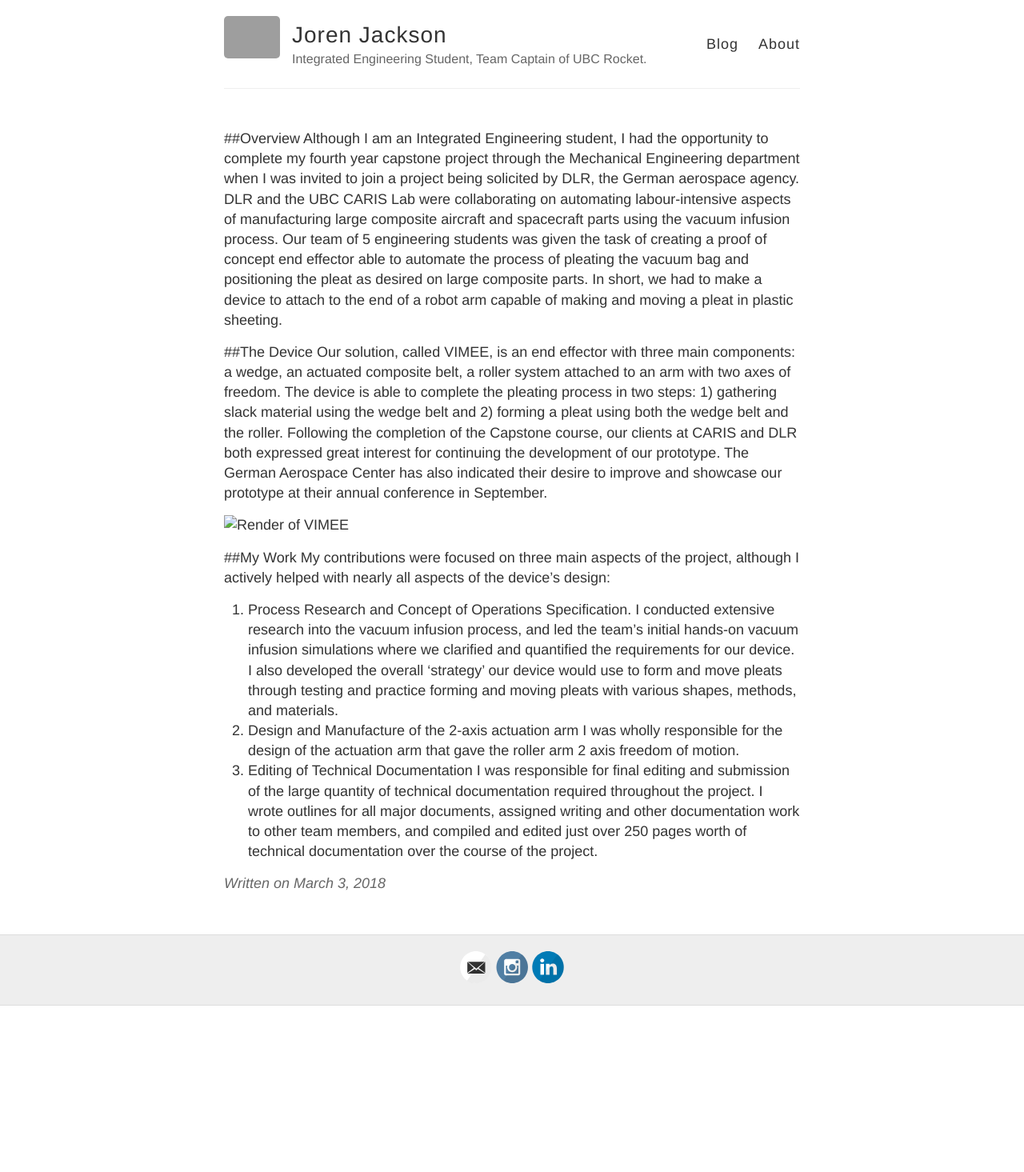
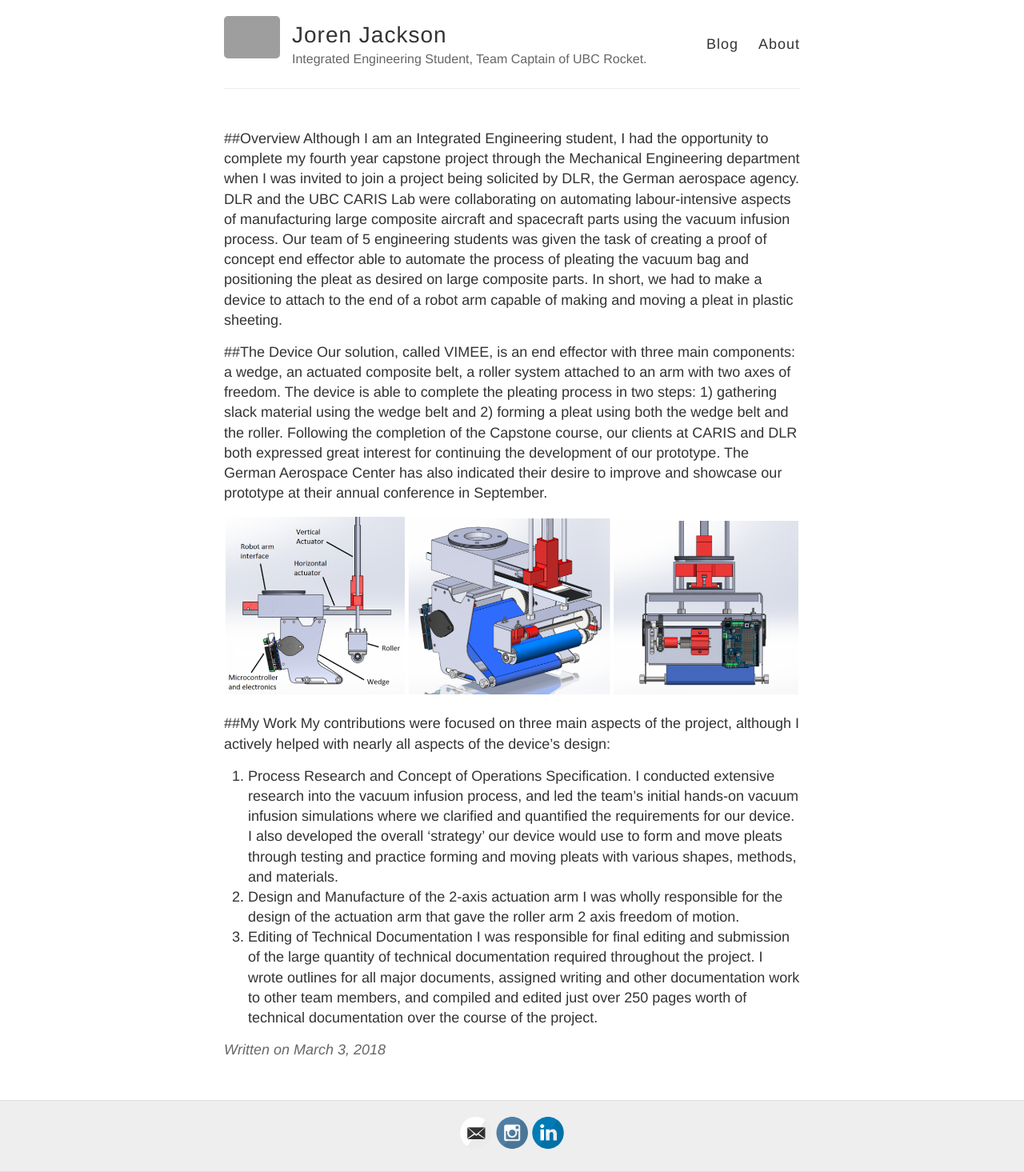
Before and after one commit to jorenj/jorenj.github.io, a Jekyll site: the page built from _posts/2014-3-3-Hello-World.md, in a window 1280 px wide. Shown: the whole page at 80% size. Built offline with Jekyll 4.4.1, drawn with Linux system fonts in a browser that asks for light colours; our own code applies the rules of GitHub Pages for plain Markdown files; before the commit the page ends 1257 px from its top, so only the background shows below that; grey boxes are pictures that could not be loaded.

Commit message:
try again

```diff
--- a/_posts/2014-3-3-Hello-World.md
+++ b/_posts/2014-3-3-Hello-World.md
@@ -10,7 +10,7 @@ Although I am an Integrated Engineering student, I had the opportunity to comple
 Our solution, called VIMEE, is an end effector with three main components: a wedge, an actuated composite belt, a roller system attached to an arm with two axes of freedom. The device is able to complete the pleating process in two steps: 1) gathering slack material using the wedge belt and 2) forming a pleat using both the wedge belt and the roller. Following the completion of the Capstone course, our clients at CARIS and DLR both expressed great interest for continuing the development of our prototype. The German Aerospace Center has also indicated their desire to improve and showcase our prototype at their annual conference in September.
 
 
-![Render of VIMEE](jorenj.github.io/images/VIMEE/Render_three.png "Render of VIMEE")
+![Render of VIMEE](/images/VIMEE/Render_three.png "Render of VIMEE")
 
 ##My Work
 My contributions were focused on three main aspects of the project, although I actively helped with nearly all aspects of the device's design:
```
